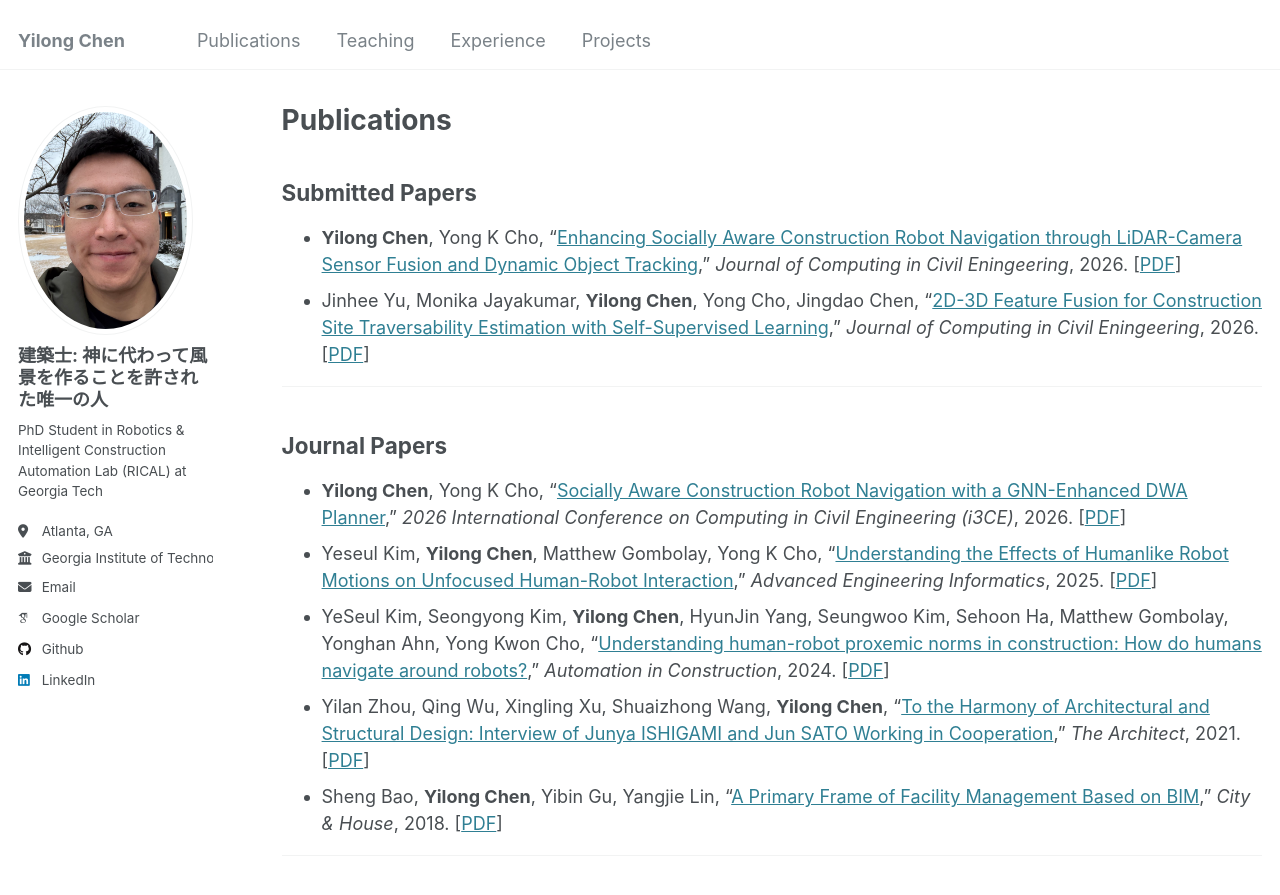
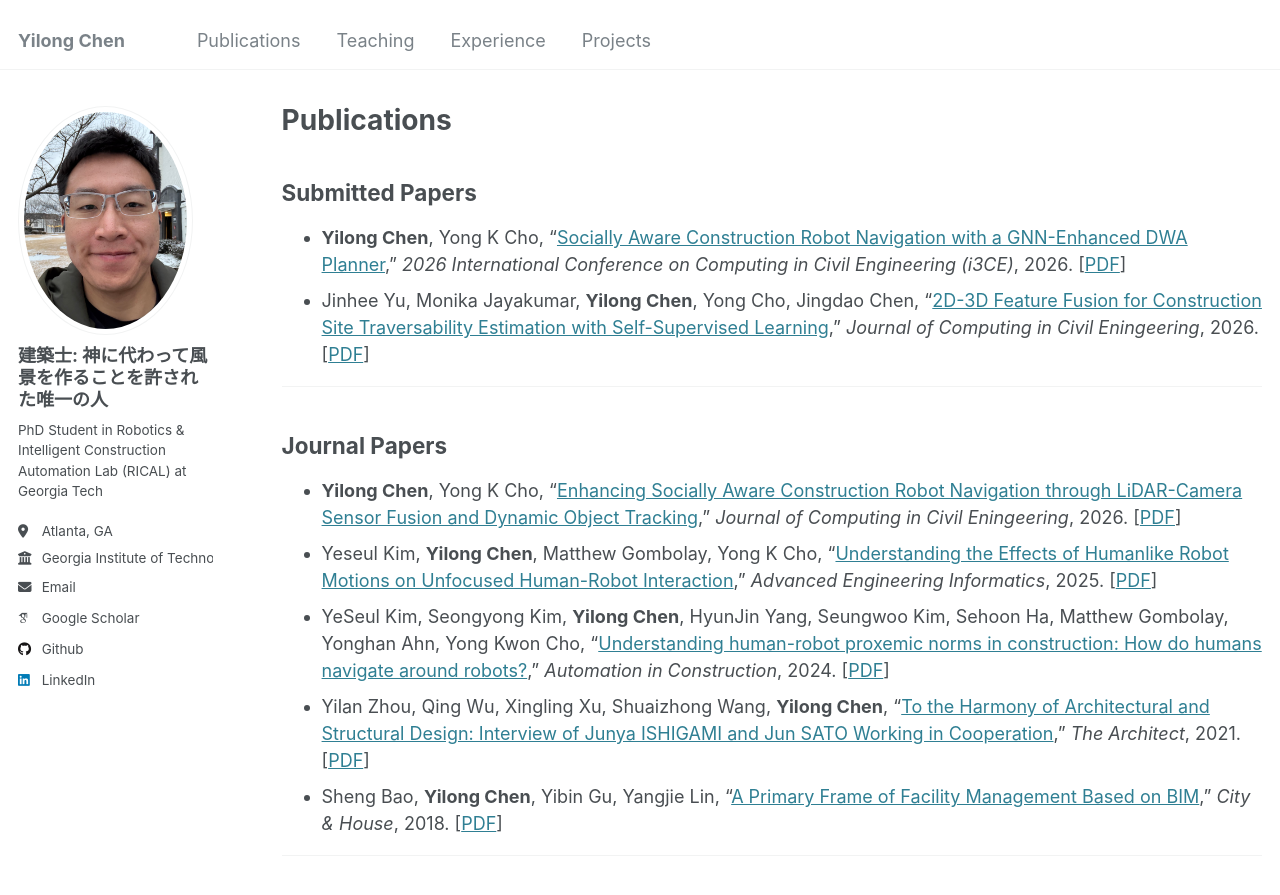
Before and after one commit to chenyilong0520/chenyilong0520.github.io, a Jekyll site: the page built from _pages/publications.md, in a window 1280 px wide and 900 px high. Shown: the top 895 px of the window. Built offline with Jekyll 4.4.1, drawn with Linux system fonts in a browser that asks for light colours; some web fonts are replaced.

```diff
--- a/_pages/publications.md
+++ b/_pages/publications.md
@@ -7,14 +7,14 @@ author_profile: true
 
 ## Submitted Papers
 
-- **Yilong Chen**, Yong K Cho, "[Enhancing Socially Aware Construction Robot Navigation through LiDAR-Camera Sensor Fusion and Dynamic Object Tracking](link)," *Journal of Computing in Civil Eningeering*, 2026. [[PDF](local_file)]
+- **Yilong Chen**, Yong K Cho, "[Socially Aware Construction Robot Navigation with a GNN-Enhanced DWA Planner](link)," *2026 International Conference on Computing in Civil Engineering (i3CE)*, 2026. [[PDF](local_file)]
 - Jinhee Yu, Monika Jayakumar, **Yilong Chen**, Yong Cho, Jingdao Chen, "[2D-3D Feature Fusion for Construction Site Traversability Estimation with Self-Supervised Learning](link)," *Journal of Computing in Civil Eningeering*, 2026. [[PDF](local_file)]
 
 ------
 
 ## Journal Papers
 
-- **Yilong Chen**, Yong K Cho, "[Socially Aware Construction Robot Navigation with a GNN-Enhanced DWA Planner](link)," *2026 International Conference on Computing in Civil Engineering (i3CE)*, 2026. [[PDF](local_file)]
+- **Yilong Chen**, Yong K Cho, "[Enhancing Socially Aware Construction Robot Navigation through LiDAR-Camera Sensor Fusion and Dynamic Object Tracking](link)," *Journal of Computing in Civil Eningeering*, 2026. [[PDF](local_file)]
 - Yeseul Kim, **Yilong Chen**, Matthew Gombolay, Yong K Cho, "[Understanding the Effects of Humanlike Robot Motions on Unfocused Human-Robot Interaction](link)," *Advanced Engineering Informatics*, 2025. [[PDF](local_file)]
 - YeSeul Kim, Seongyong Kim, **Yilong Chen**, HyunJin Yang, Seungwoo Kim, Sehoon Ha, Matthew Gombolay, Yonghan Ahn, Yong Kwon Cho, "[Understanding human-robot proxemic norms in construction: How do humans navigate around robots?](https://www.sciencedirect.com/science/article/abs/pii/S0926580524001912)," *Automation in Construction*, 2024. [[PDF](local_file)]
 - Yilan Zhou, Qing Wu, Xingling Xu, Shuaizhong Wang, **Yilong Chen**, "[To the Harmony of Architectural and Structural Design: Interview of Junya ISHIGAMI and Jun SATO Working in Cooperation](https://qikan.cqvip.com/Qikan/Article/Detail?id=7105149436&from=Qikan_Search_Index)," *The Architect*, 2021. [[PDF](local_file)]
```
